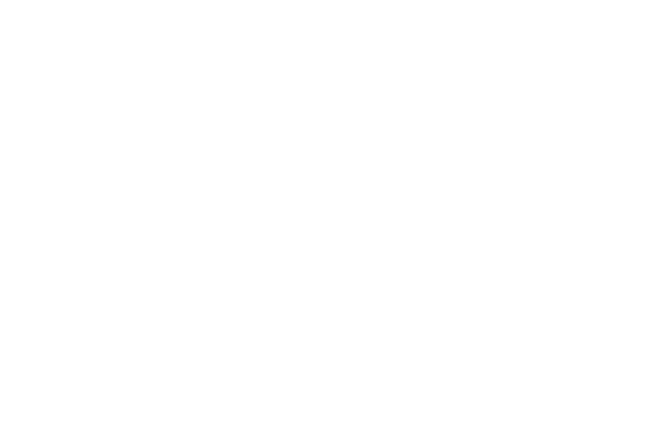
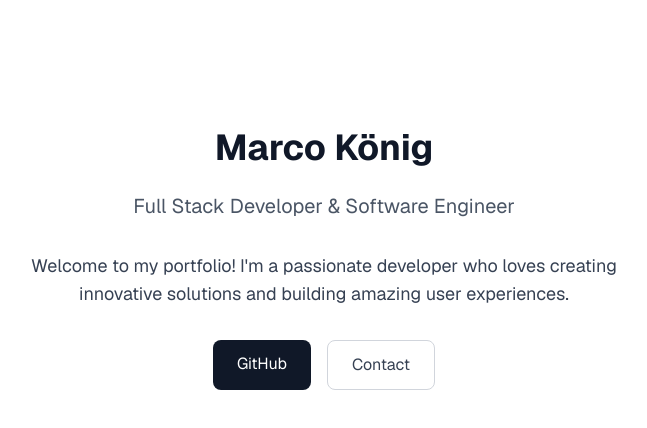
Before and after one commit to marcokoenig1/portfolio, a Next.js app: page / in a window 1280 px wide. Shown: the top 428 px of the page, without its empty margins (316-963 px from the left). Built offline with nearby package versions, Linux system fonts and the light colour scheme.

Commit message:
Fix portfolio page - add content and styling

```diff
--- a/app/page.tsx
+++ b/app/page.tsx
@@ -4,7 +4,36 @@
   return (
     <div className="flex min-h-screen items-center justify-center bg-zinc-50 font-sans dark:bg-black">
       <main className="flex min-h-screen w-full max-w-3xl flex-col items-center justify-between py-32 px-16 bg-white dark:bg-black sm:items-start">
-
+        <div className="text-center">
+          <h1 className="text-4xl font-bold text-gray-900 dark:text-white mb-6">
+            Marco König
+          </h1>
+          <p className="text-xl text-gray-600 dark:text-gray-300 mb-8">
+            Full Stack Developer & Software Engineer
+          </p>
+          <div className="space-y-4">
+            <p className="text-lg text-gray-700 dark:text-gray-400">
+              Welcome to my portfolio! I'm a passionate developer who loves creating
+              innovative solutions and building amazing user experiences.
+            </p>
+            <div className="flex justify-center space-x-4 mt-8">
+              <a
+                href="https://github.com/marcokoenig1"
+                className="px-6 py-3 bg-gray-900 text-white rounded-lg hover:bg-gray-800 transition-colors"
+                target="_blank"
+                rel="noopener noreferrer"
+              >
+                GitHub
+              </a>
+              <a
+                href="mailto:your-email@example.com"
+                className="px-6 py-3 border border-gray-300 text-gray-700 rounded-lg hover:bg-gray-50 transition-colors dark:border-gray-600 dark:text-gray-300 dark:hover:bg-gray-800"
+              >
+                Contact
+              </a>
+            </div>
+          </div>
+        </div>
       </main>
     </div>
   );
```
